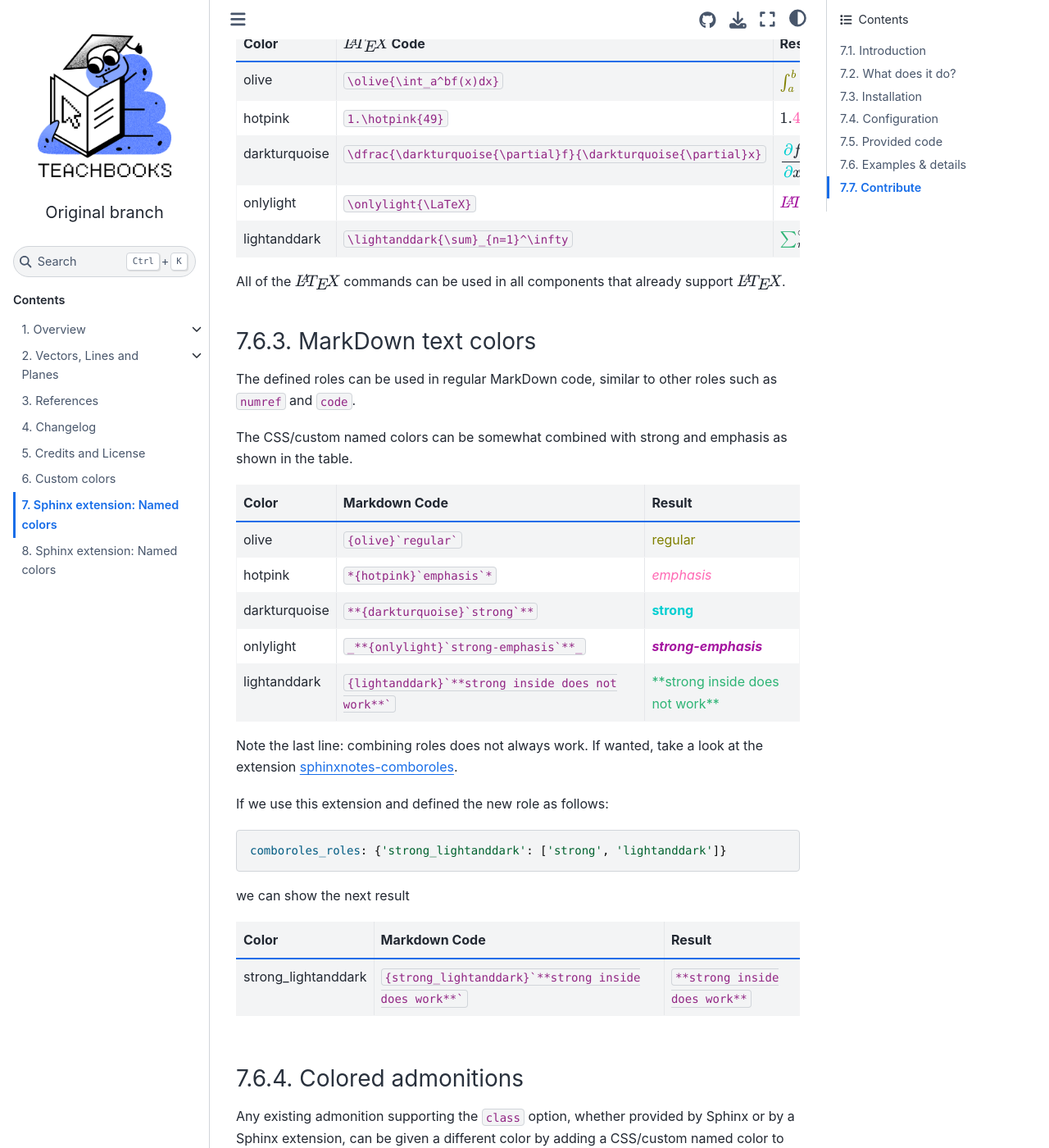
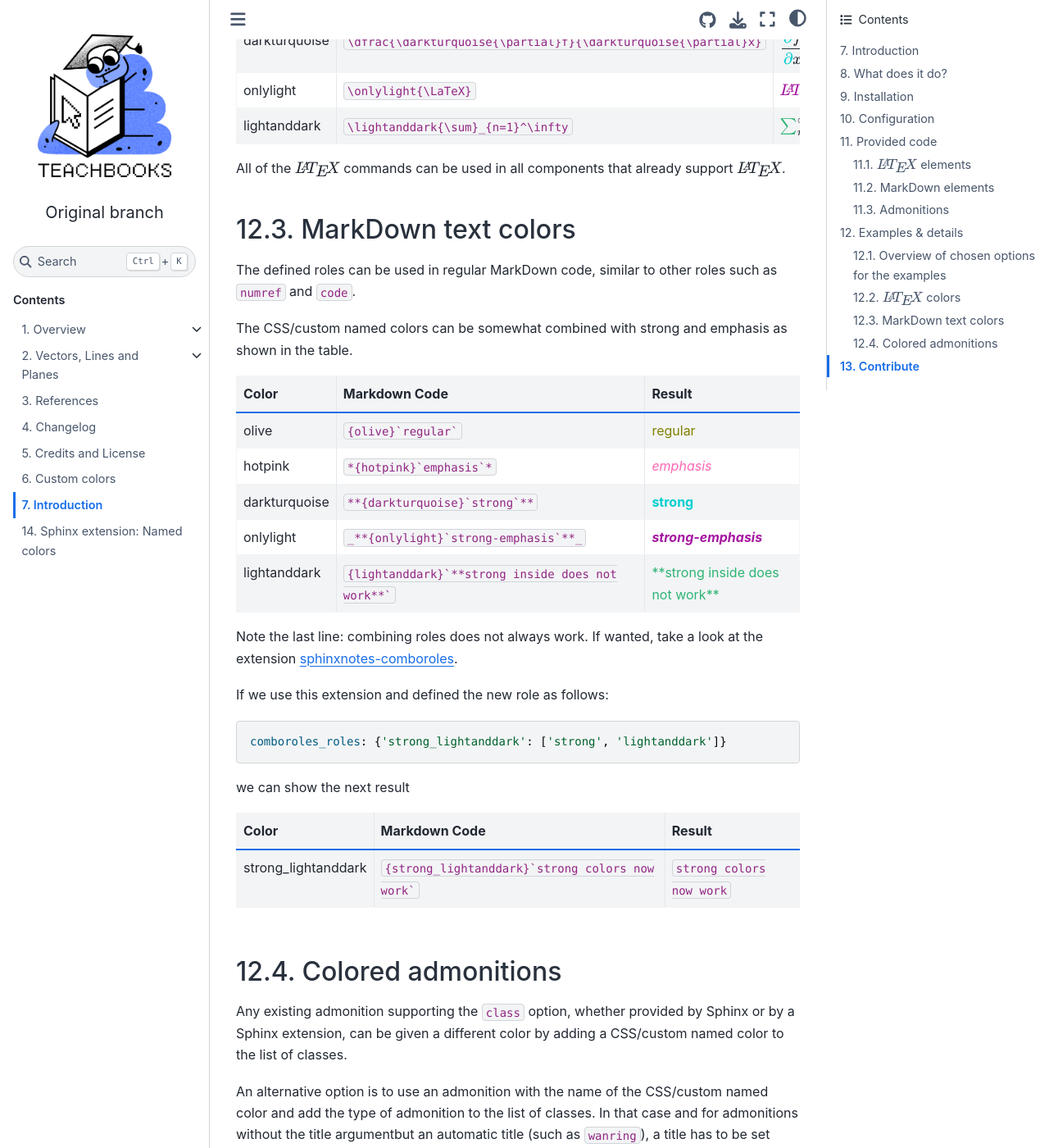
Before and after one commit to douden/test_book_from_template, a Jupyter Book: the page built from book/readme_manual.md, in a window 1280 px wide and 1400 px high, scrolled down 4601 px. Shown: the whole window at 82% size. Built offline with Jupyter Book 1.0.4 settings and Sphinx 7.4.7 and the Sphinx Book theme 1.1.4, drawn with Linux system fonts in a browser that asks for light colours; pages that are not in the unit, such as notebooks, are missing from menus; comment, search, counter and statistics services are not loaded; cross-references to code outside the pages are shown as plain code; some of the changed text lies outside the part shown.

Commit message:
Update readme_manual.md

````diff
--- a/book/readme_manual.md
+++ b/book/readme_manual.md
@@ -1,4 +1,4 @@
-# Sphinx extension: Named colors
+1# Sphinx extension: Named colors
 
 ```{admonition} User types
 :class: tip
@@ -232,8 +232,8 @@
      - Markdown Code
      - Result
    * - strong_lightanddark
-     - `` {strong_lightanddark}`**strong inside does work**` ``
-	 - {strong_lightanddark}`**strong inside does work**`
+     - `` {strong_lightanddark}`strong colors now work` ``
+	 - {strong_lightanddark}`strong colors now work`
 ::::
 
 ### Colored admonitions
````
